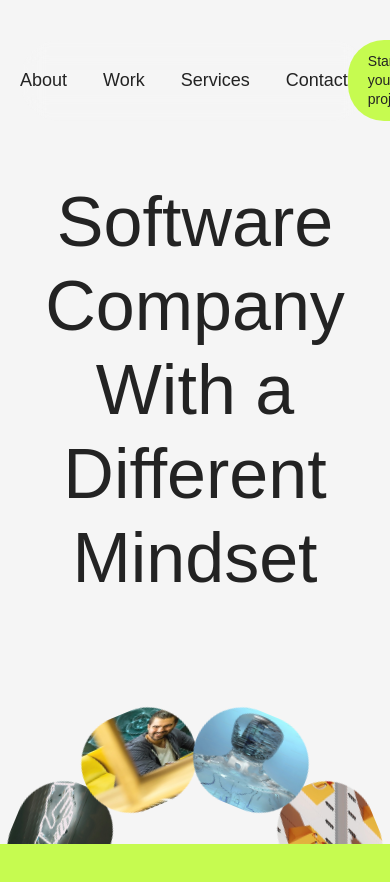
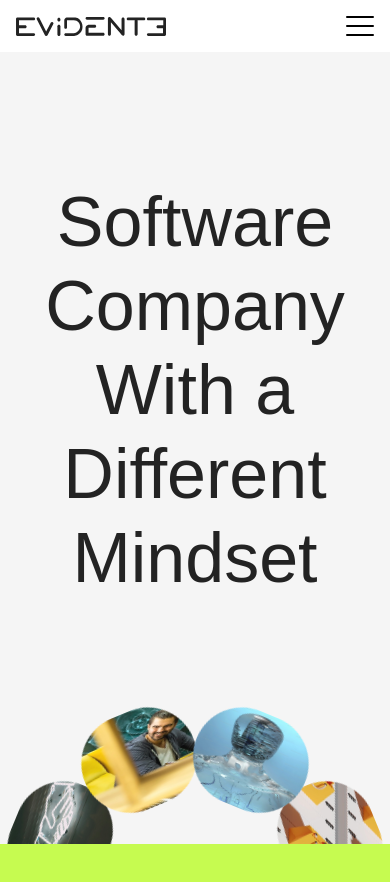
Before and after one commit to petar-simeta/evidente-website, a Next.js app: page / in a window 390 px wide. Shown: the top 882 px of the page. Built offline with nearby package versions, Linux system fonts and the light colour scheme; a web font is replaced by a local one.

Commit message:
initial code for headerMobile for responsive header

```diff
--- /dev/null
+++ b/app/components/headerMobile.tsx
@@ -0,0 +1,83 @@
+'use client';
+
+import { useState } from 'react';
+import { motion, AnimatePresence } from 'framer-motion';
+import Image from 'next/image';
+import styles from '../page.module.scss';
+
+export default function HeaderMobile() {
+  const [isOpen, setIsOpen] = useState(false);
+
+  const links = [
+    { id: 'about', label: 'About' },
+    { id: 'work', label: 'Work' },
+    { id: 'services', label: 'Services' },
+    { id: 'footer', label: 'Contact' },
+  ];
+
+  const handleLinkClick = (id: string) => {
+    const el = document.getElementById(id);
+    if (el) {
+      el.scrollIntoView({ behavior: 'smooth' });
+    }
+    setIsOpen(false);
+  };
+
+  return (
+    <header className={styles.headerMobile}>
+      <div className={styles.inner}>
+        {/* Logo */}
+        <div className={styles.logo}>
+          <Image
+            src='/evidente-logo.svg'
+            alt='Evidente Logo'
+            width={150}
+            height={20}
+            priority
+          />
+        </div>
+
+        {/* Hamburger */}
+        <button
+          className={styles.hamburger}
+          onClick={() => setIsOpen(true)}
+          aria-label='Open menu'
+        >
+          <span />
+          <span />
+          <span />
+        </button>
+      </div>
+
+      {/* Full-screen modal */}
+      <AnimatePresence>
+        {isOpen && (
+          <motion.div
+            className={styles.modalOverlay}
+            initial={{ opacity: 0 }}
+            animate={{ opacity: 1 }}
+            exit={{ opacity: 0 }}
+            transition={{ duration: 0.3 }}
+          >
+            <nav className={styles.modalNav}>
+              <ul>
+                {links.map(({ id, label }) => (
+                  <li key={id}>
+                    <button onClick={() => handleLinkClick(id)}>{label}</button>
+                  </li>
+                ))}
+              </ul>
+            </nav>
+
+            {/* Close area / button */}
+            <button
+              className={styles.closeButton}
+              onClick={() => setIsOpen(false)}
+              aria-label='Close menu'
+            />
+          </motion.div>
+        )}
+      </AnimatePresence>
+    </header>
+  );
+}
--- a/app/page.module.scss
+++ b/app/page.module.scss
@@ -863,3 +863,113 @@ footer.footer {
     }
   }
 }
+
+/////////
+
+.headerMobile {
+  position: fixed;
+  top: 0;
+  left: 0;
+  width: 100%;
+  background: #fff;
+  z-index: 1000;
+
+  .inner {
+    max-width: 1200px; /* po potrebi mijenjaj */
+    margin: 0 auto;
+    padding: 16px;
+    display: flex;
+    justify-content: space-between;
+    align-items: center;
+  }
+
+  .hamburger {
+    display: flex;
+    flex-direction: column;
+    justify-content: space-between;
+    width: 28px;
+    height: 20px;
+    padding: 0;
+    background: none;
+    border: none;
+    cursor: pointer;
+
+    span {
+      display: block;
+      width: 100%;
+      height: 2px;
+      background-color: #000;
+      border-radius: 1px;
+      transition: all 0.3s ease;
+    }
+  }
+
+  .modalOverlay {
+    position: fixed;
+    inset: 0; /* top:0; right:0; bottom:0; left:0 */
+    background: rgba(0, 0, 0, 0.9);
+    display: flex;
+    justify-content: center;
+    align-items: center;
+    z-index: 2000;
+  }
+
+  .modalNav {
+    ul {
+      list-style: none;
+      margin: 0;
+      padding: 0;
+      text-align: center;
+
+      li + li {
+        margin-top: 24px;
+      }
+
+      button {
+        background: none;
+        border: none;
+        color: #fff;
+        font-size: 1.5rem;
+        text-transform: uppercase;
+        letter-spacing: 1px;
+        cursor: pointer;
+        padding: 8px 16px;
+        transition: color 0.2s ease;
+
+        &:hover {
+          color: #ddd;
+        }
+      }
+    }
+  }
+
+  .closeButton {
+    position: absolute;
+    top: 16px;
+    right: 16px;
+    width: 32px;
+    height: 32px;
+    background: none;
+    border: none;
+    cursor: pointer;
+
+    &::before,
+    &::after {
+      content: '';
+      position: absolute;
+      top: 50%;
+      left: 50%;
+      width: 24px;
+      height: 2px;
+      background: #fff;
+    }
+
+    &::before {
+      transform: translate(-50%, -50%) rotate(45deg);
+    }
+
+    &::after {
+      transform: translate(-50%, -50%) rotate(-45deg);
+    }
+  }
+}
--- a/app/page.tsx
+++ b/app/page.tsx
@@ -1,5 +1,6 @@
 'use client';
 
+import { useState, useEffect } from 'react';
 import Image from 'next/image';
 import Link from 'next/link';
 import styles from './page.module.scss';
@@ -10,13 +11,25 @@ import AboutSection from './components/aboutSection';
 import ServicesSection from './components/servicesSection';
 import WorkSection from './components/workSection';
 import FooterSection from './components/footerSection';
+import HeaderMobile from './components/headerMobile';
 
 export default function Home() {
+  const [isDesktop, setIsDesktop] = useState<boolean>(false);
+
+  useEffect(() => {
+    const handleResize = () => {
+      setIsDesktop(window.innerWidth > 1100);
+    };
+
+    handleResize();
+    window.addEventListener('resize', handleResize);
+    return () => window.removeEventListener('resize', handleResize);
+  }, []);
+
   return (
     <PreloaderWrapper>
       <div>
-        {/* Header */}
-        <Header />
+        {isDesktop ? <Header /> : <HeaderMobile />}
 
         <main>
           <HeroSection />
```
